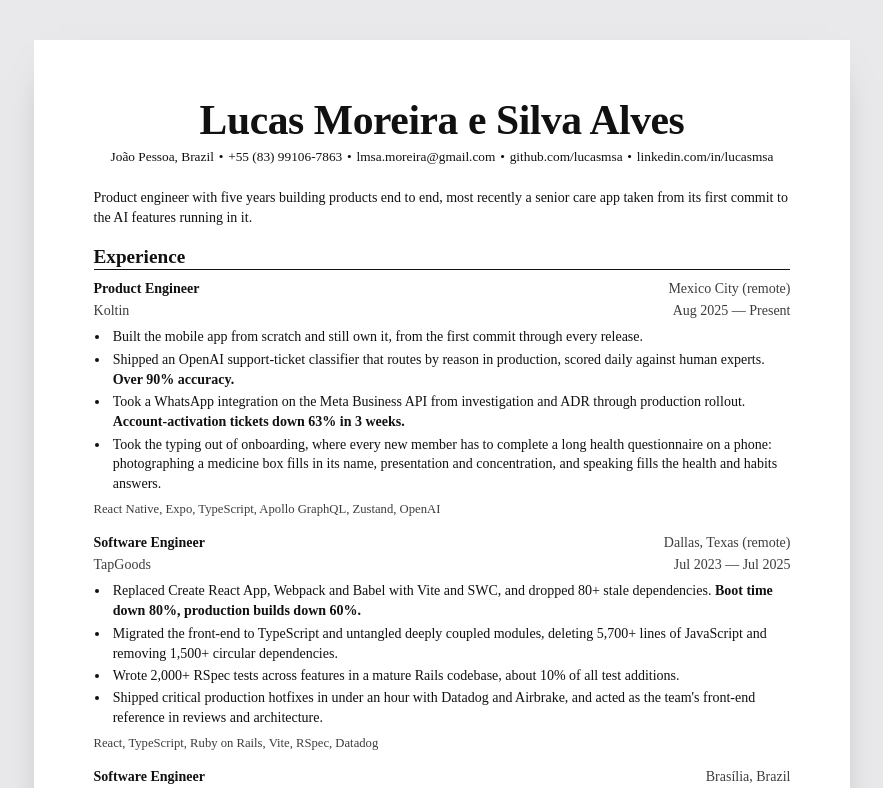
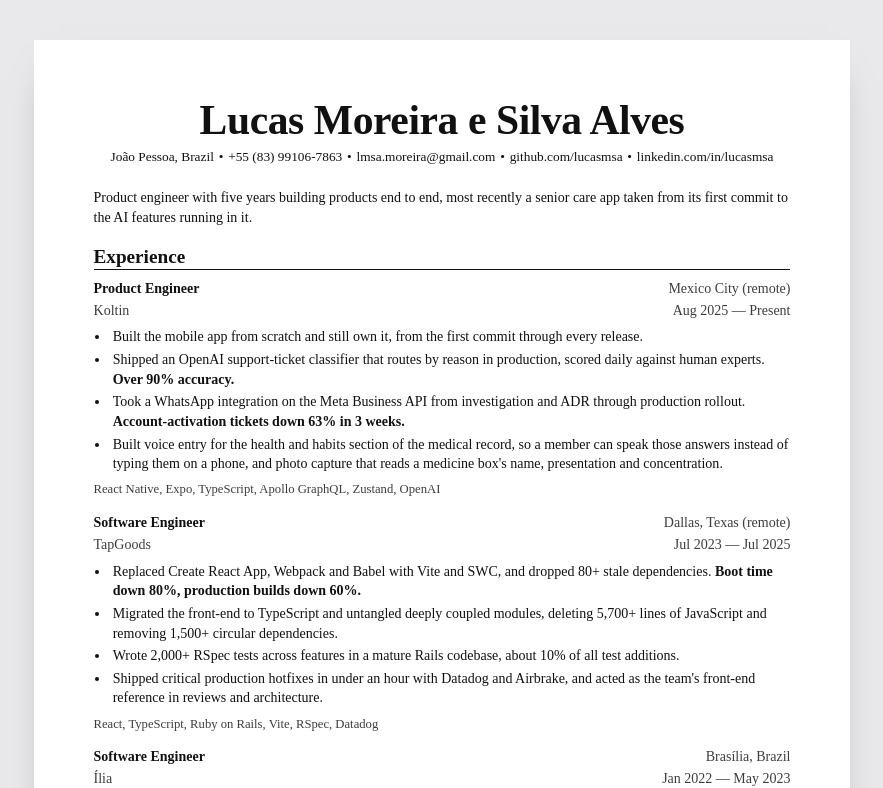
Before and after one commit to lucasmsa/lucasmsa.com, a Next.js app: page /en/resume in a window 1280 px wide. Shown: the top 788 px of the page, without its empty margins (198-1081 px from the left). Built offline with nearby package versions, Linux system fonts and the light colour scheme.

Commit message:
Correct the Koltin capture bullet to its real scope
It claimed the typing was taken out of onboarding. What exists is voice entry
for the health and habits section plus photo capture of a medicine box.

```diff
--- a/src/content/resume.ts
+++ b/src/content/resume.ts
@@ -61,7 +61,7 @@
         highlight: true,
       },
       {
-        text: "Took the typing out of onboarding, where every new member has to complete a long health questionnaire on a phone: photographing a medicine box fills in its name, presentation and concentration, and speaking fills the health and habits answers",
+        text: "Built voice entry for the health and habits section of the medical record, so a member can speak those answers instead of typing them on a phone, and photo capture that reads a medicine box's name, presentation and concentration",
       },
     ],
     stack: [
```
Also changed, not shown: 1 other file (tests, documents, lock files or other folders).
